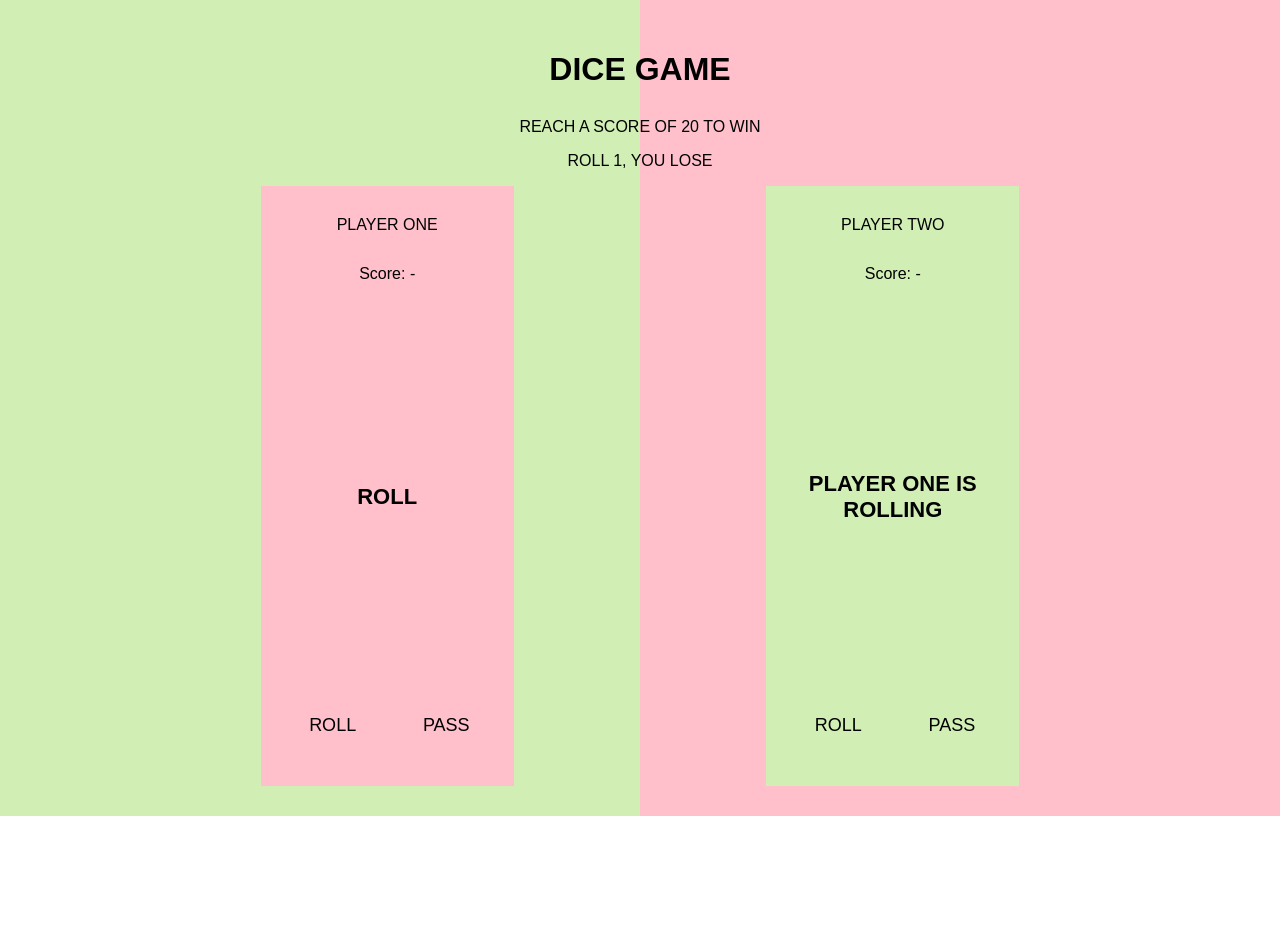
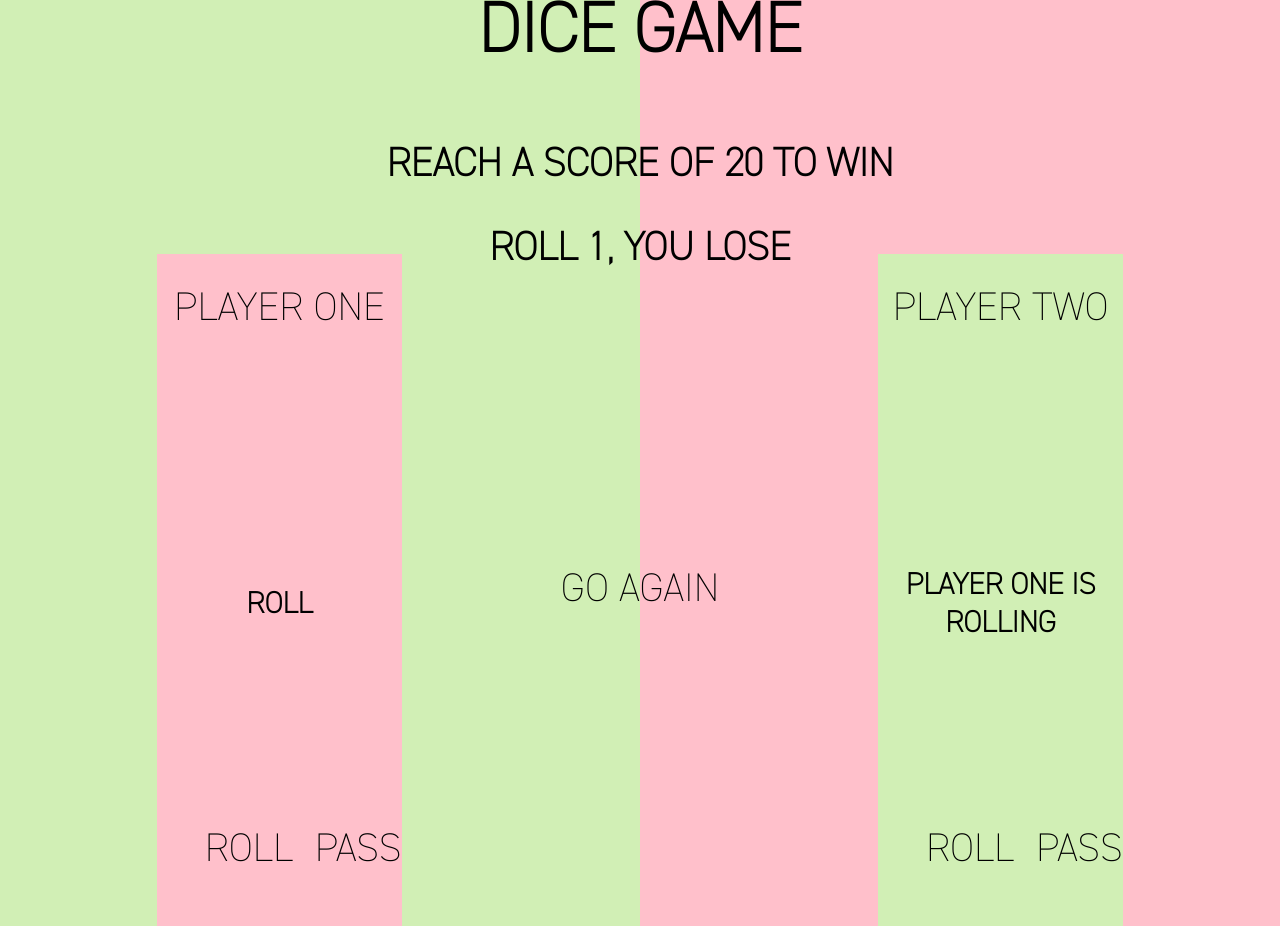
Before and after one commit to holguac/diceGame2P, a plain HTML site: page index.html in a window 1280 px wide. Before the commit the page ends 816 px from the top, so only its background shows below. Drawn offline with Linux system fonts and the light colour scheme.

Commit message:
third commit

```diff
--- a/app.js
+++ b/app.js
@@ -1,7 +1,6 @@
 const body = document.getElementById("game");
 const header = document.querySelector(".header");
 
-// PLAYER 1 VARIABLES
 const areaPlayer1 = document.getElementById("areaPlayer1");
 const scoreContainer1 = document.querySelector(".score-container-1");
 const scorePlayer1 = document.getElementById("scorePlayer1");
@@ -10,9 +9,8 @@ const imagePlayer1 = document.getElementById("imagePlayer1");
 const rollText1 = document.getElementById("rollText1");
 const rollPlayer1 = document.getElementById("rollPlayer1");
 const passPlayer1 = document.getElementById("passPlayer1");
-const playAgain1 = document.getElementById("playAgain1");
 
-// PLAYER 2 VARIABLES
+
 const areaPlayer2 = document.getElementById("areaPlayer2");
 const scoreContainer2 = document.querySelector(".score-container-2");
 const scorePlayer2 = document.getElementById("scorePlayer2");
@@ -21,13 +19,13 @@ const imagePlayer2 = document.getElementById("imagePlayer2");
 const rollText2 = document.getElementById("rollText2");
 const rollPlayer2 = document.getElementById("rollPlayer2");
 const passPlayer2 = document.getElementById("passPlayer2");
-const playAgain2 = document.getElementById("playAgain2");
+
+const playAgain = document.getElementById("playAgain");
+
 
 let player1Total = 0;
 let player2Total = 0;
 let currentPlayer = 1;
-
-// WHICH PLAYER WILL ROLL FIRST
 
 if ((currentPlayer = 1)) {
 	rollText2.textContent = "PLAYER ONE IS ROLLING";
@@ -35,7 +33,6 @@ if ((currentPlayer = 1)) {
 	rollText1.textContent = "PLAYER TWO IS ROLLING";
 }
 
-// CSS CHANGES
 
 const winPlayer1 = () => {
 	scorePlayer1.textContent = `${player1Total} WINNER!`;
@@ -56,7 +53,7 @@ const losePlayer2 = () => {
 	player2Total = 0;
 };
 
-// PLAYER 1
+
 rollPlayer1.addEventListener("click", () => {
 	if (currentPlayer == 1) {
 		let currentRoll = Math.ceil(Math.random() * 6);
@@ -67,25 +64,23 @@ rollPlayer1.addEventListener("click", () => {
 		player1Total += currentRoll;
 		scorePlayer1.textContent = player1Total;
 
-		if (player1Total >= 40) {
-			// PLAYER 1 WINS
+		if (player1Total >= 20) {
+
 			winPlayer1();
-			// PLAYER 2 LOSES
-			// rollText2.textContent = "Better luck next time.";
+
 			losePlayer2();
 		} else {
 			if (currentRoll == 1) {
-				// PLAYER 1 LOSES
+
 				losePlayer1();
-				// PLAYER 2 WINS
-				// rollText2.textContent = "It's your lucky day!";
+
 				winPlayer2();
 			}
 		}
 	}
 });
 
-// PLAYER 2
+
 rollPlayer2.addEventListener("click", () => {
 	if (currentPlayer == 2) {
 		let currentRoll = Math.ceil(Math.random() * 6);
@@ -97,25 +92,22 @@ rollPlayer2.addEventListener("click", () => {
 		player2Total += currentRoll;
 		scorePlayer2.textContent = player2Total;
 
-		if (player2Total >= 40) {
-			// PLAYER 2 WINS
+		if (player2Total >= 20) {
+
 			winPlayer2();
-			// PLAYER 1 LOSES
-			// rollText1.textContent = "Maybe don't pass next time.";
+
 			losePlayer1();
 		} else {
 			if (currentRoll == 1) {
-				// PLAYER 2 LOSES
+
 				losePlayer2();
-				// PLAYER 1 WINS
-				// rollText1.textContent = "It's your lucky day!";
+
 				winPlayer1();
 			}
 		}
 	}
 });
 
-// PASS BUTTONS
 
 passPlayer1.addEventListener("click", () => {
 	if (currentPlayer == 1) {
@@ -129,11 +121,7 @@ passPlayer2.addEventListener("click", () => {
 	}
 });
 
-// PLAY AGAIN BUTTONS
 
-playAgain1.addEventListener("click", () => {
+playAgain.addEventListener("click", () => {
 	window.location.reload();
 });
-playAgain2.addEventListener("click", () => {
-	window.location.reload();
-});
--- a/index.html
+++ b/index.html
@@ -12,15 +12,18 @@
 	<body id="game">
 		<div class="header">
 			<h1>DICE GAME</h1>
-			<p>REACH A SCORE OF 20 TO WIN</p>
-			<p>ROLL 1, YOU LOSE</p>
+		</div>
+
+		<div>
+			<h2>REACH A SCORE OF 20 TO WIN<h2>
+			<h2>ROLL 1, YOU LOSE</h2>
 		</div>
 
 		<div class="areaAll">
 			<div id="areaPlayer1">
 				<p id="namePlayer1">PLAYER ONE</p>
 				<p class="score-container-1">
-					Score: <span id="scorePlayer1">-</span>
+					<span id="scorePlayer1"></span>
 				</p>
 
 				<div class="areaDice">
@@ -33,14 +36,17 @@
 				<div class="buttons">
 					<button id="rollPlayer1">ROLL</button>
 					<button id="passPlayer1">PASS</button>
-					<button id="playAgain1">GO AGAIN</button>
 				</div>
+			</div>
+
+			<div id="playagain">
+				<button id="playAgain">GO AGAIN</button>
 			</div>
 
 			<div id="areaPlayer2">
 				<p id="namePlayer2">PLAYER TWO</p>
 				<p class="score-container-2">
-					Score: <span id="scorePlayer2">-</span>
+					<span id="scorePlayer2"></span>
 				</p>
 
 				<div class="areaDice">
@@ -53,7 +59,6 @@
 				<div class="buttons">
 					<button id="rollPlayer2">ROLL</button>
 					<button id="passPlayer2">PASS</button>
-					<button id="playAgain2">GO AGAIN</button>
 				</div>
 			</div>
 		</div>
--- a/style.css
+++ b/style.css
@@ -1,39 +1,51 @@
+
+@font-face {
+	font-family: din;
+	src: url(Fonts/DIN2014-ExtraLight.ttf);
+}
+
 * {
 	box-sizing: border-box;
 }
 body {
 	color: black;
 	background: linear-gradient(to right, #D1EFB5 0%, #D1EFB5 50%, pink 50%, pink 100%) ;
-	font-family: Arial, "Helvetica", sans-serif;
+	font-family: din;
 	display: flex;
 	flex-direction: column;
 	justify-content: center;
 	align-items: center;
 	text-align: center;
 	height: 100vh;
+	padding: 20px;
 
 }
+
 h1 {
 	margin-bottom: 30px;
 	text-align: center;
+	font-size: 70px;
+}
 
+h2 {
+	margin-bottom: 30px;
+	text-align: center;
+	font-size: 40px;
 }
-/* .header {
-	padding-bottom: 20px;
-	line-height: 14px;
-} */
+
 
 .areaAll {
 	display: flex;
 	flex-direction: row;
 	justify-content: space-evenly;
+	align-items: center;
 	width: 100%;
 	height: 75%;
 }
 .score-container-1,
 .score-container-2 {
 	background-color: transparent;
-	/* font-weight: 600; */
+	font-size: 40px;
 	border-radius: 10px;
 	width: 300px;
 	padding: 15px;
@@ -42,6 +54,7 @@ h1 {
 #namePlayer1,
 #namePlayer2 {
 	margin-top: 0;
+	font-size: 40px;
 }
 #areaPlayer1 {
 	display: flex;
@@ -50,6 +63,7 @@ h1 {
 	background-color: pink;
 	padding: 30px 0;
 	width: 20%;
+	height: fit-content;
 }
 
 #areaPlayer2 {
@@ -59,31 +73,23 @@ h1 {
 	background-color: #D1EFB5;
 	padding: 30px 0;
 	width: 20%;
+	height: fit-content;
 }
 .areaDice {
 	display: flex;
 	flex-direction: column;
 	justify-content: center;
-	/* align-items: center; */
 	height: 400px;
 }
 #rollText1,
 #rollText2 {
-	font-size: 22px;
+	font-size: 30px;
 	font-weight: 600;
-	font-family: Arial, "Helvetica", sans-serif;
+	font-family: din;
 	width: 200px;
 }
 
-.image-container-1 {
-	display: none;
-	background-color: transparent;
-	border-radius: 100px;
-	padding: 15px;
-	margin: 15px;
-	width: 300px;
-}
-
+.image-container-1,
 .image-container-2 {
 	display: none;
 	background-color: transparent;
@@ -93,15 +99,13 @@ h1 {
 	width: 300px;
 }
 
-
 #imagePlayer1,
 #imagePlayer2 {
 	width: 100%;
 	height: auto;
 }
-#playAgain1,
-#playAgain2 {
-	display: none;
+
+#playAgain {
 	width: 100%;
 }
 .buttons {
@@ -113,8 +117,8 @@ h1 {
 button {
 	color: black;
 	background-color: transparent;
-	font-size: 18px;
-	font-family: Arial, "Helvetica", sans-serif;
+	font-size: 40px;
+	font-family: din;
 	border: none;
 	border-radius: 10px;
 	padding: 20px 30px;
@@ -123,63 +127,5 @@ button {
 
 button:hover {
 	font-weight: bold;
+	font-style: italic;
 }
-
-/* @media all and (max-width: 1024px) {
-	.areaAll {
-		height: 70%;
-
-	}
-	.header {
-		width: 80%;
-		line-height: 16px;
-	}
-	.score-container-1,
-	.score-container-2 {
-		width: 250px;
-	}
-	.image-container-1,
-	.image-container-2 {
-		border-radius: 90px;
-		max-width: 250px;
-		max-height: 250px;
-	}
-}
-
-@media all and (max-width: 600px) {
-	#areaPlayer1,
-	#areaPlayer2 {
-		padding: 30px 0 15px;
-	}
-	.score-container-1,
-	.score-container-2 {
-		width: 80%;
-		padding: 15px;
-		margin: 0px;
-	}
-	#rollText1,
-	#rollText2 {
-		font-size: 22px;
-		font-weight: 600;
-		width: 150px;
-	}
-	.image-container-1,
-	.image-container-2 {
-		border-radius: 60px;
-		max-width: 150px;
-		max-height: 150px;
-	}
-	.buttons {
-		flex-direction: column;
-		justify-content: space-around;
-		width: 80%;
-	}
-	button {
-		padding: 15px 0;
-		margin: 7px 0;
-		width: 100%;
-	}
-	#playAgain1, #playAgain2 {
-		padding: 40px 0;
-	}
-} */
```
Also changed, not shown: Fonts/DIN2014-ExtraLight.ttf (added).
